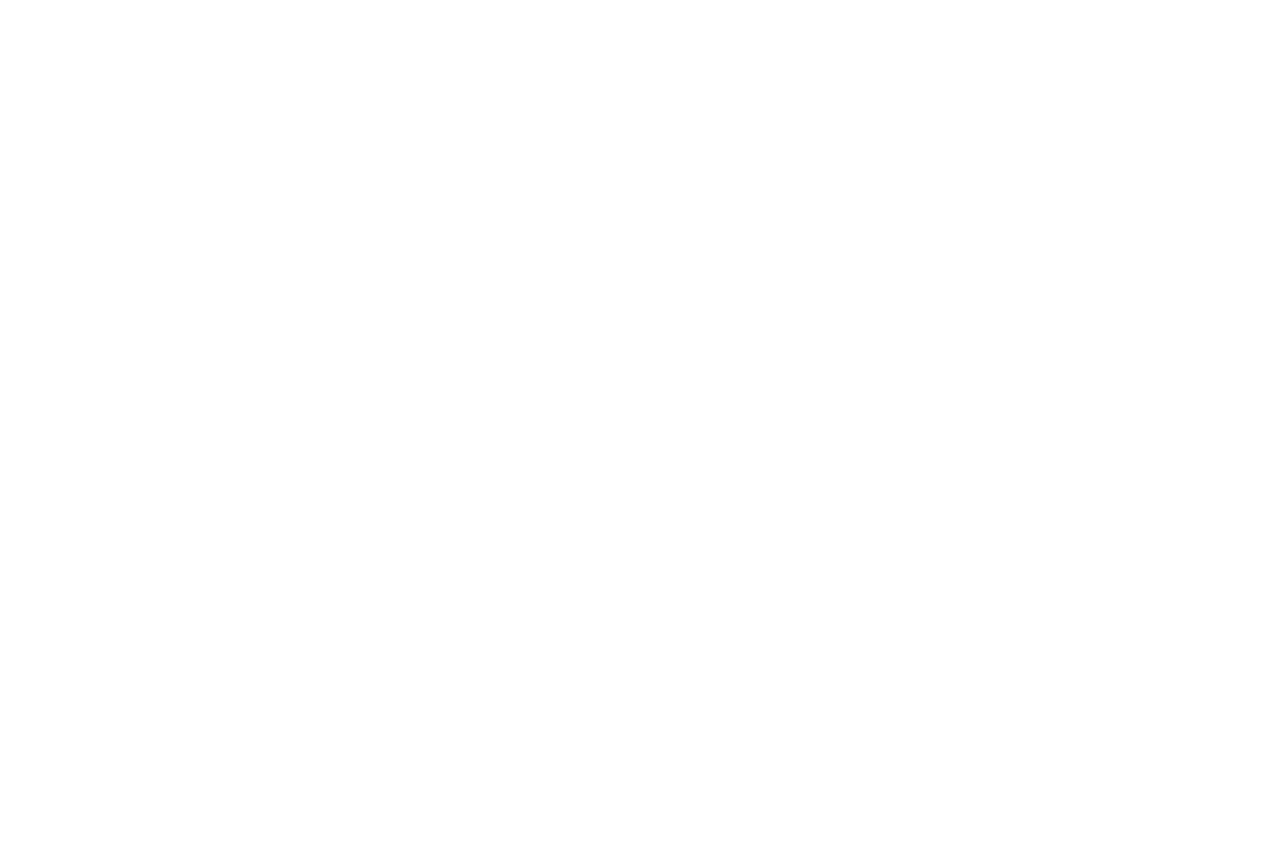
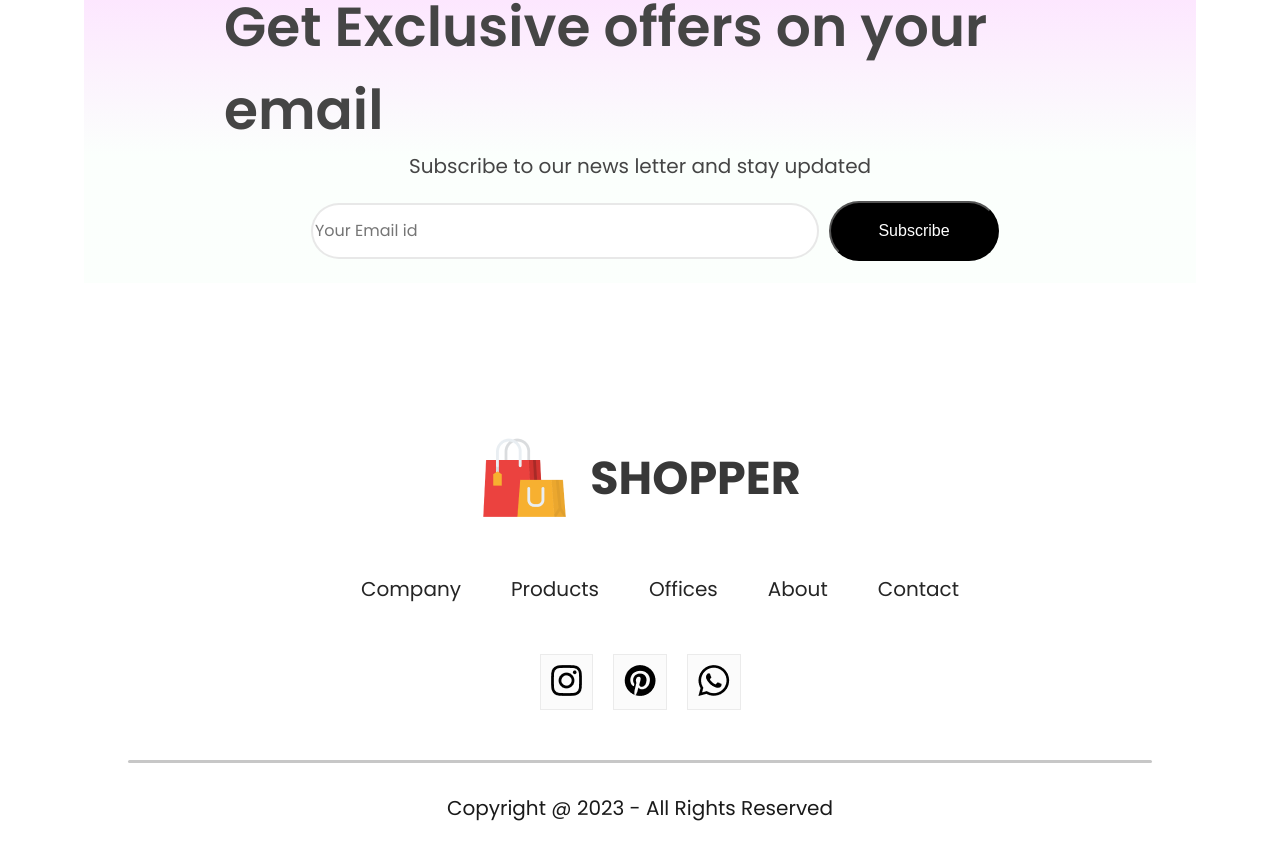
Before and after one commit to Vishal-Saravanan/Ecommerce-MERN, a React (Create React App) app: page / in a window 1280 px wide. Shown: the part 3347-4200 px from the top of the page. Before the commit the page ends 3204 px from the top, so only its background shows below. Built offline with nearby package versions, Linux system fonts and the light colour scheme.

Commit message:
footer component implemented

```diff
--- a/src/App.js
+++ b/src/App.js
@@ -6,6 +6,7 @@
 import Product from './pages/Product'
 import Cart from './pages/Cart'
 import LoginSignup from './pages/LoginSignup'
+import Footer from './components/Footer/Footer';
 
 
 function App() {
@@ -19,12 +20,12 @@
           <Route path='/womens' element={<ShopCategory category="women"/>}></Route>
           <Route path='/kids' element={<ShopCategory category="kids"/>}></Route>
           <Route path='product' element={<Product/>}>
-            <Route path=':productId' element = {<Product/>}/>
+          <Route path=':productId' element = {<Product/>}/>
           </Route>
           <Route path='/cart' element={<Cart/>}/>
           <Route path='/login' element={<LoginSignup/>}/>
-
         </Routes>
+        <Footer/>
       </BrowserRouter>
 
     </div>
--- /dev/null
+++ b/src/components/Footer/Footer.css
@@ -0,0 +1,63 @@
+.footer {
+    display: flex;
+    flex-direction: column;
+    justify-content: center;
+    align-items: center;
+    gap: 50px;
+}
+
+.footer-logo {
+    display: flex;
+    align-items: center;
+    gap: 20px;
+}
+
+.footer-logo p {
+    color: #383838;
+    font-size: 46px;
+    font-weight: 700;
+}
+
+.footer-links {
+    display: flex;
+    list-style: none;
+    gap: 50px;
+    color: #252525;
+    font-size: 20px;
+}
+
+.footer-links li {
+    cursor: pointer;
+}
+
+.footer-social-icon {
+    display: flex;
+    gap: 20px;
+}
+
+.footer-icons-container {
+    padding: 10px;
+    padding-bottom: 6px;
+    background: #fbfbfb;
+    border: 1px solid #ebebeb;
+}
+
+.footer-copyright {
+    display: flex;  /* Changed to flex */
+    flex-direction: column;
+    justify-content: center;  /* Added to center the content vertically */
+    align-items: center;
+    gap: 30px;
+    width: 100%;
+    margin-bottom: 30px;
+    color: #1a1a1a;
+    font-size: 20px;
+}
+
+.footer-copyright hr {
+    width: 80%;
+    border: none;
+    border-radius: 10px;
+    height: 3px;
+    background: #c7c7c7;
+}
--- /dev/null
+++ b/src/components/Footer/Footer.jsx
@@ -0,0 +1,41 @@
+import React from 'react'
+import './Footer.css'
+import footer_logo from '../assets/logo_big.png'
+import instagram_icon from '../assets/instagram_icon.png'
+import pinterest_icon from '../assets/pintester_icon.png'
+import whatsapp_icon from '../assets/whatsapp_icon.png'
+
+const Footer = () => {
+  return (
+    <div className="footer">
+      <div className="footer-logo">
+        <img src={footer_logo} alt="Logo" />
+        <p>SHOPPER</p>
+      </div>
+      <ul className="footer-links">
+        <li>Company</li>
+        <li>Products</li>
+        <li>Offices</li>
+        <li>About</li>
+        <li>Contact</li>
+      </ul>
+      <div className="footer-social-icon">
+        <div className="footer-icons-container">
+          <img src={instagram_icon} alt="Instagram" />
+        </div>
+        <div className="footer-icons-container">
+          <img src={pinterest_icon} alt="Pinterest" />
+        </div>
+        <div className="footer-icons-container">
+          <img src={whatsapp_icon} alt="WhatsApp" />
+        </div>
+      </div>
+      <div className="footer-copyright">
+        <hr />
+        <p>Copyright @ 2023 - All Rights Reserved</p>
+      </div>
+    </div>
+  )
+}
+
+export default Footer
--- a/src/components/NewCollections/NewCollections.css
+++ b/src/components/NewCollections/NewCollections.css
@@ -3,7 +3,7 @@
     flex-direction: column;
     align-items: center;
     gap: 10px;
-    height: 90vh;
+    margin-bottom: 100px;
 
 }
 
--- /dev/null
+++ b/src/components/NewsLetter/NewsLetter.css
@@ -0,0 +1,58 @@
+.newsletter{
+    width: 65%;
+    height: 40vh;
+    display: flex;
+    flex-direction: column;
+    align-items: center;
+    justify-content: center;
+    margin: auto;
+    padding: 0px 140px;
+    margin-bottom: 150px;
+    background: linear-gradient(180deg, #fde1ff 0%, #e1ffea22 60%);
+}
+
+.newsletter h1{
+    font-size: 55px;
+    font-weight: 600;
+    color: #454545;
+}
+
+.newsletter p{
+    color: #454545;
+    font-size: 20px;
+    margin-bottom: 20px;
+}
+
+.newsleter div{
+    display: flex;
+    align-items: center;
+    justify-content: space-between;
+    background: white;
+    width: 730px;
+    height: 70px;
+    border-radius: 80px;
+    border: 1px solid #e3e3e3;
+}
+
+.newsletter input{
+    width: 500px;
+    height: 50px;
+    margin-left: 30px;
+    margin-right: 10px;
+    border: 2px solid rgba(0, 0, 0, 0.09);
+    border-radius: 50px;
+    outline: none;
+    color: #616161;
+    font-family: Poppins;
+    font-size: 16px;
+}
+
+.newsletter div button{
+    width: 170px;
+    height: 60px;
+    border-radius: 80px;
+    background: black;
+    color: white;
+    font-size: 16px;
+    cursor: pointer;
+}
--- /dev/null
+++ b/src/components/NewsLetter/NewsLetter.jsx
@@ -0,0 +1,17 @@
+import React from 'react'
+import './NewsLetter.css'
+
+const NewsLetter = () => {
+  return (
+    <div className='newsletter'>
+        <h1>Get Exclusive offers on your email</h1>
+        <p>Subscribe to our news letter and stay updated</p>
+        <div>
+            <input type="email" placeholder='Your Email id' />
+            <button>Subscribe</button>
+        </div>
+    </div>
+  )
+}
+
+export default NewsLetter
--- a/src/pages/Shop.jsx
+++ b/src/pages/Shop.jsx
@@ -3,6 +3,7 @@
 import Popular from '../components/Popular/Popular'
 import Offers from '../components/Offers/Offers'
 import NewCollections from '../components/NewCollections/NewCollections'
+import NewsLetter from '../components/NewsLetter/NewsLetter'
 
 const Shop = () => {
   return (
@@ -11,6 +12,7 @@
       <Popular/>
       <Offers/>
       <NewCollections/>
+      <NewsLetter/>
     </div>
   )
 }
```
